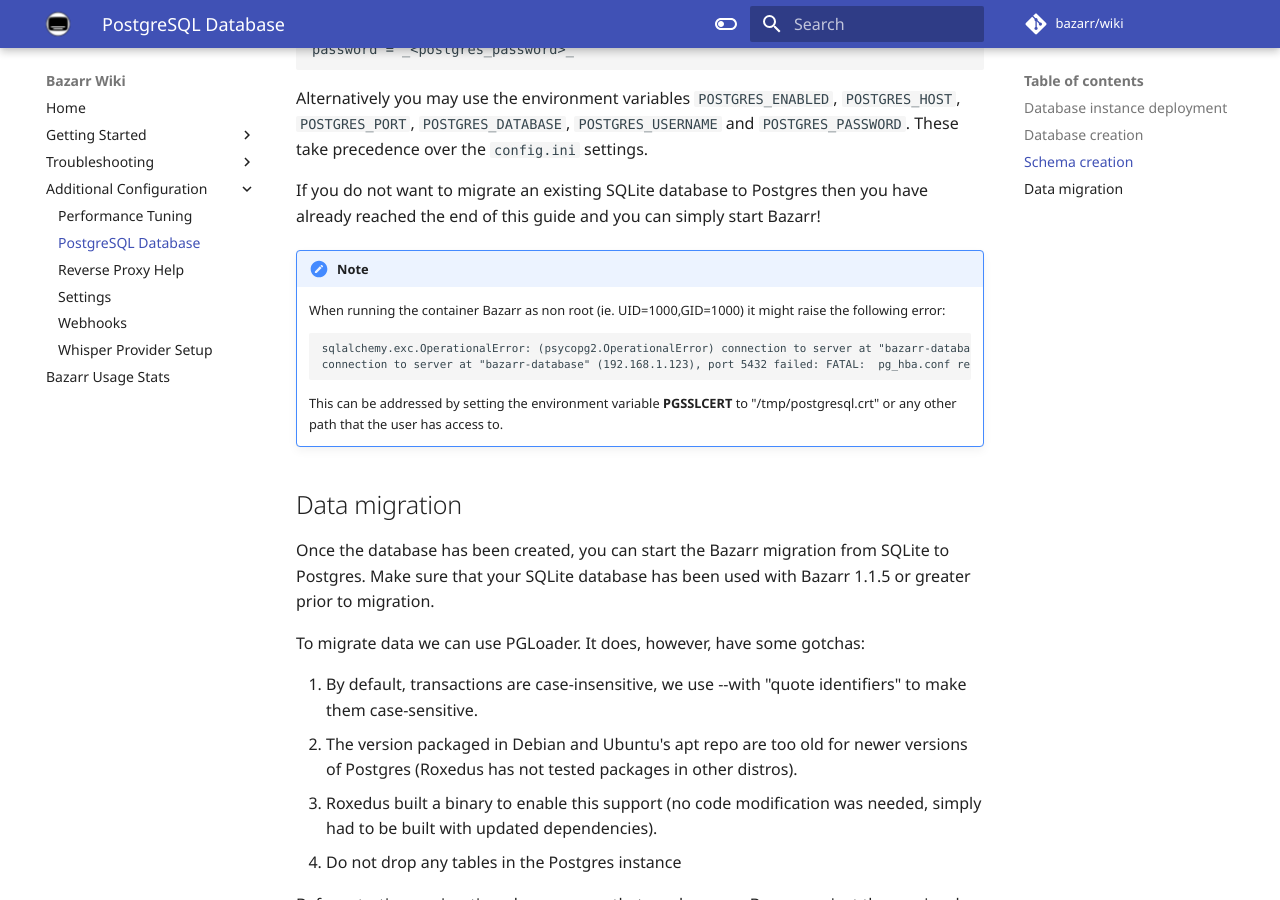
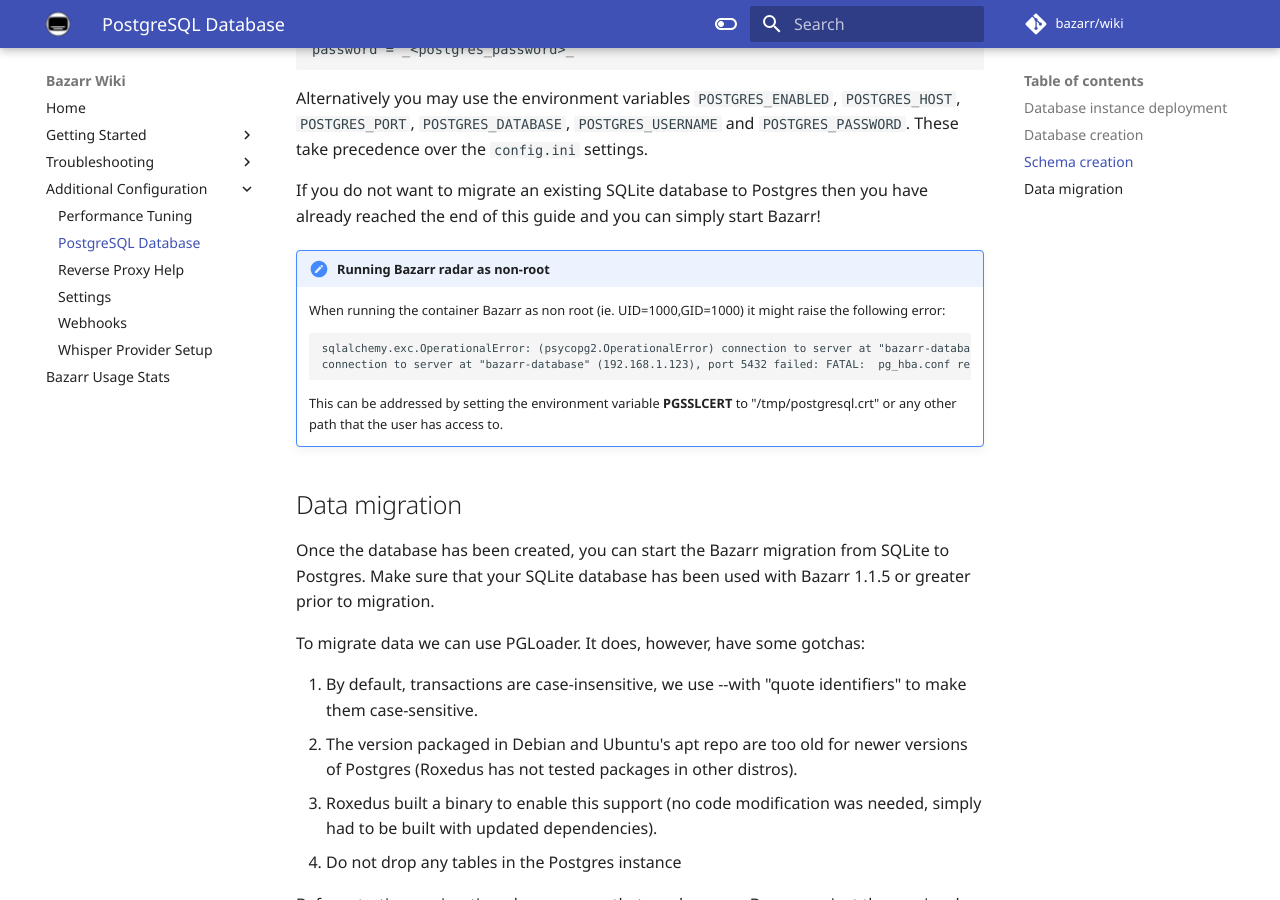
Before and after one commit to bazarr/wiki, an MkDocs documentation site: the page built from docs/Additional-Configuration/PostgreSQL-Database.md, in a window 1280 px wide and 900 px high, scrolled down 1053 px. Built offline with MkDocs 1.6.1 and Material for MkDocs 9.7.7, drawn with Linux system fonts in a browser that asks for light colours; some web fonts are replaced; comment, search, counter and statistics services are not loaded.

Commit message:
lacked quotes on note

```diff
--- a/docs/Additional-Configuration/PostgreSQL-Database.md
+++ b/docs/Additional-Configuration/PostgreSQL-Database.md
@@ -44,7 +44,7 @@ Alternatively you may use the environment variables `POSTGRES_ENABLED`, `POSTGRE
 
 If you do not want to migrate an existing SQLite database to Postgres then you have already reached the end of this guide and you can simply start Bazarr!
 
-!!! note Running Bazarr radar as non-root
+!!! note "Running Bazarr radar as non-root"
 
     When running the container Bazarr as non root (ie. UID=1000,GID=1000) it might raise the following error:
 
```
